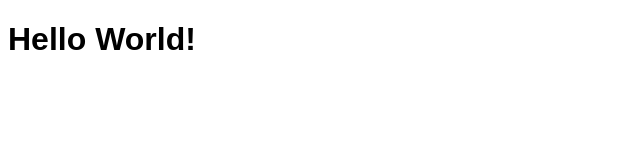
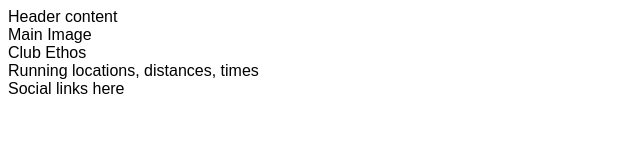
Before and after one commit to Odden69/love-running, a plain HTML site: page index.html in a window 1280 px wide. Shown: the whole page, without its empty margins (0-640 px from the left). Drawn offline with Linux system fonts and the light colour scheme.

Commit message:
Add core structure for home page

```diff
--- a/index.html
+++ b/index.html
@@ -10,6 +10,18 @@
     <title>Love Running</title>
 </head>
 <body>
-   <h1>Hello World!</h1>
+   <header>Header content</header>
+   <section>
+       Main Image
+   </section>
+   <section>
+       Club Ethos
+   </section>
+   <section>
+       Running locations, distances, times
+   </section>
+   <footer>
+       Social links here
+   </footer>
 </body>
 </html>
```
